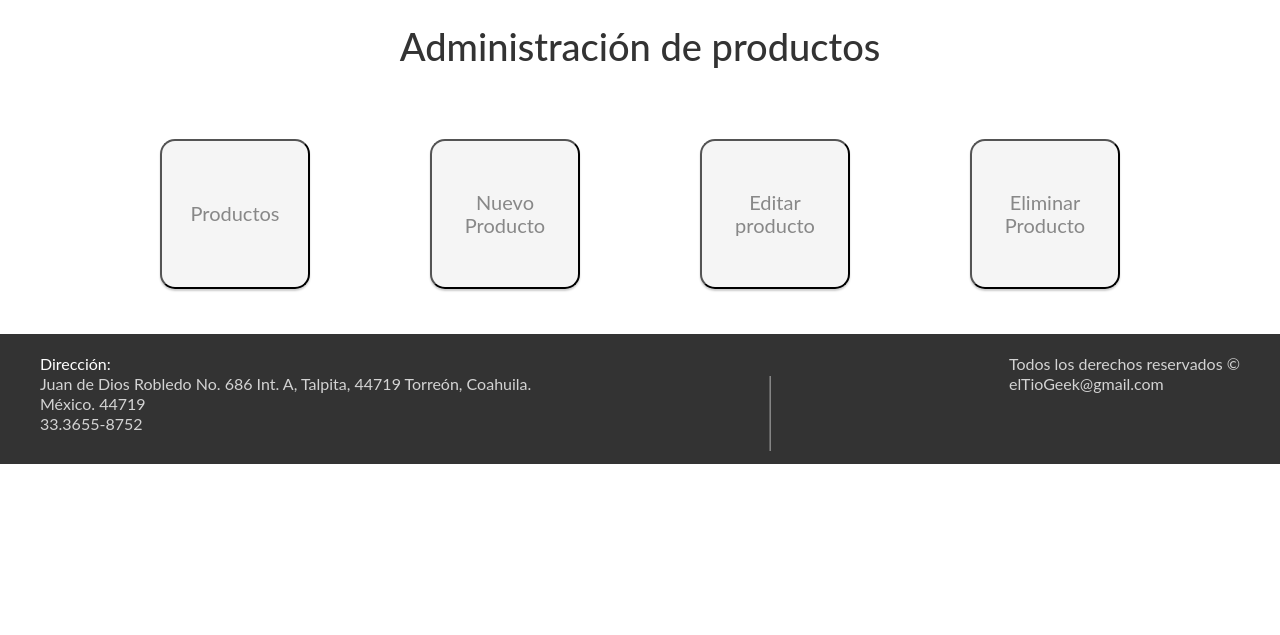
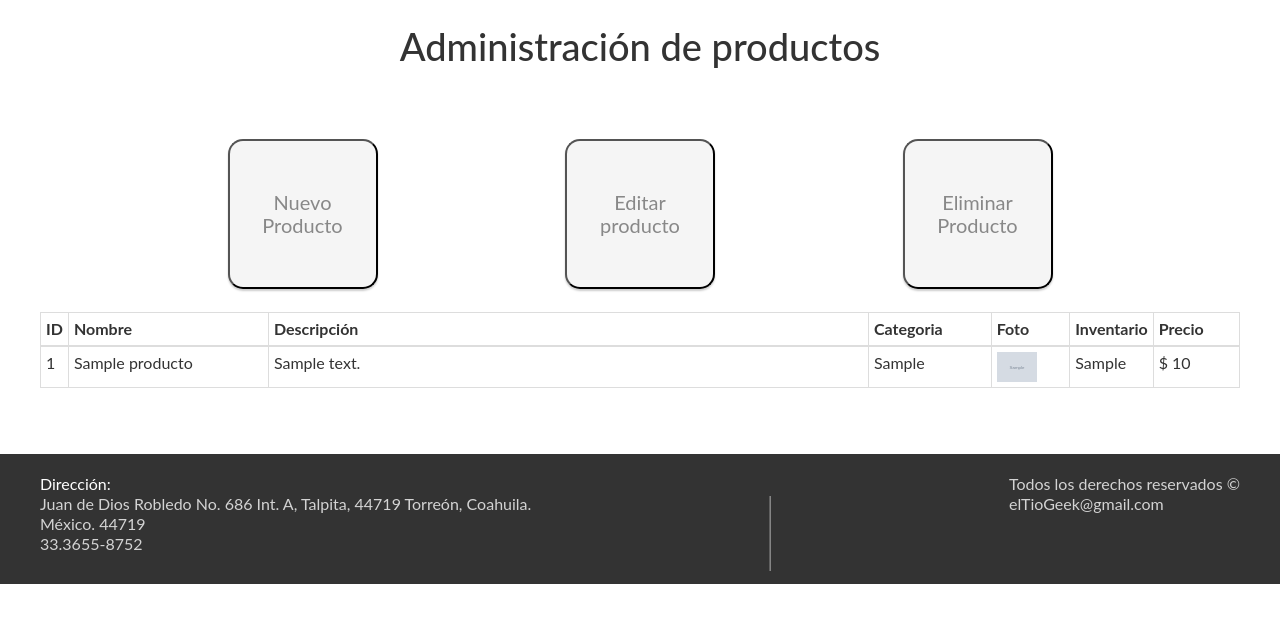
Before and after one commit to paco4guilera/eltiogeekphp, a PHP site: page /admin in a window 1280 px wide. Shown: the part 165-800 px from the top of the page. Run offline with PHP 8.4, Linux system fonts and the light colour scheme; the visitor is signed in with stand-in values (Sample User, id 1); tables that the repository leaves empty or names only in its code hold one stand-in row (values such as "Sample post"); grey boxes marked "Sample" are stand-in pictures; some libraries are stand-ins or nearby versions; some web fonts are replaced; grey boxes are pictures that could not be loaded.

Commit message:
tabla productos

```diff
--- a/controladores/productos.controlador.php
+++ b/controladores/productos.controlador.php
@@ -9,6 +9,12 @@ class ControladorProductos
     {
         $tabla = "productos";
         $respuesta = ModeloProductos::MdlMostrarProductos($tabla, $categoria);
+        return $respuesta;
+    }
+    static public function ctrMostrarProductosTabla()
+    {
+        $tabla = "productos";
+        $respuesta = ModeloProductos::MdlMostrarProductosTabla($tabla);
         return $respuesta;
     }
     static public function ctrNuevoProducto()
@@ -43,7 +49,7 @@ class ControladorProductos
             $datos = array(
                 "producto" => $_POST["nuevoProducto"],
                 "precio" => $_POST["nuevoPrecio"],
-                "inventaro" => $_POST["nuevoInventario"],
+                "inventario" => $_POST["nuevoInventario"],
                 "descripcion" => $_POST["nuevaDescripcion"],
                 "categoria" => $_POST["nuevaCategoria"],
                 "foto" => $ruta
--- a/modelos/productos.modelo.php
+++ b/modelos/productos.modelo.php
@@ -8,6 +8,13 @@ class ModeloProductos
     {
         $stmt = Conexion::conectar()->prepare("SELECT * FROM $tabla WHERE producto_categoria = :producto_categoria");
         $stmt->bindParam(":producto_categoria", $categoria, PDO::PARAM_STR);
+        $stmt->execute();
+        return $stmt->fetchAll();
+        $stmt = null;
+    }
+    static public function mdlMostrarProductosTabla($tabla)
+    {
+        $stmt = Conexion::conectar()->prepare("SELECT * FROM $tabla ORDER BY producto_categoria");
         $stmt->execute();
         return $stmt->fetchAll();
         $stmt = null;
--- a/vistas/modulos/admin.php
+++ b/vistas/modulos/admin.php
@@ -10,9 +10,6 @@
         <br>
         <br>
         <div class="menu-categorias contenedor">
-            <button class="menu-categorias-div" data-toggle="modal" data-target="#modalIngresarUsuario">
-                <p class="menu-categorias-p">Productos</p>
-            </button>
             <button class="menu-categorias-div" data-toggle="modal" data-target="#modalNuevoProducto">
                 <p class="menu-categorias-p">Nuevo Producto</p>
             </button>
@@ -22,9 +19,49 @@
             <button class="menu-categorias-div" data-toggle="modal" data-target="#modalIngresarUsuario">
                 <p class="menu-categorias-p">Eliminar Producto</p>
             </button>
-
-
         </div>
+        <br>
+        <div class="box-body">
+            <!-- <table class="table table-bordered table-striped tablas"> -->
+            <table class="table table-bordered table-condensed  table-hover dt-responsive tabla-plugin">
+                <thead>
+                    <tr>
+                        <th style="width: 10px;">ID</th>
+                        <th>Nombre</th>
+                        <th style="width: 600px;">Descripción</th>
+                        <th>Categoria</th>
+                        <th>Foto</th>
+                        <th style="width: 80px;">Inventario</th>
+                        <th>Precio</th>
+                    </tr>
+                </thead>
+                <tbody>
+                    <?php
+                    $productos = ControladorProductos::ctrMostrarProductosTabla();
+                    foreach ($productos as $key => $value) {
+                        echo '
+                        <tr>
+                            <td>' . $value["producto_id"] . '</td>
+                            <td>' . $value["producto_nombre"] . '</td>
+                            <td>' . $value["producto_descripcion"] . '</td>
+                            <td>' . $value["producto_categoria"] . '</td>';
+                        if ($value["producto_foto"] != "") {
+                            echo '<td><img src="' . $value["producto_foto"] . '" alt="foto"
+                                    width="40px"></td>';
+                        } else {
+                            echo '<td><img src="vistas/img/productos/default/anonymous.png" alt="foto"
+                                    width="60px"></td>';
+                        }
+                        echo '
+                        <td>' . $value["inventario"] . '</td>
+                        <td>$ ' . $value["precio"] . '</td>
+                        </tr>';
+                    }
+                    ?>
+                </tbody>
+            </table>
+        </div>
+        <!-- /.box-body -->
     </div>
     <br>
     <br>
```
Also changed, not shown: vistas/img/productos/Prueba 2/964.png (added), vistas/img/productos/Prueba 4/550.png (added), vistas/img/productos/Prueba 5/196.png (added), vistas/img/productos/Prueba/650.png (added).
